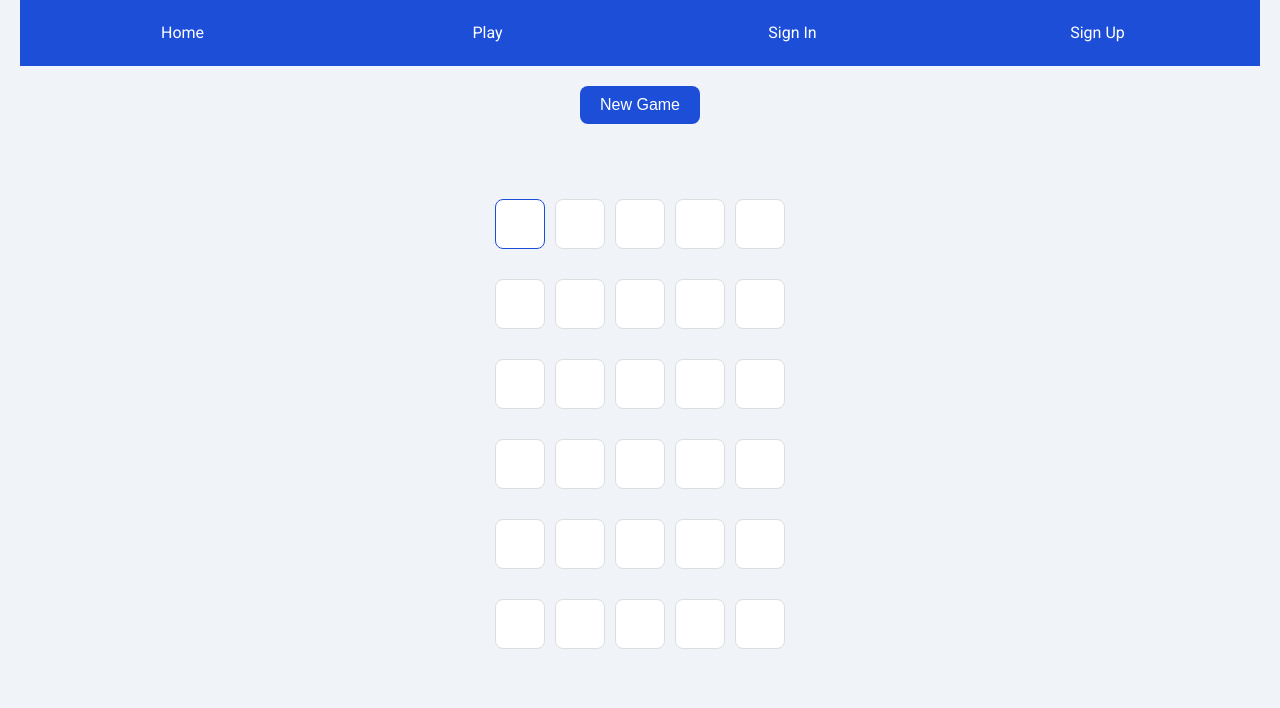
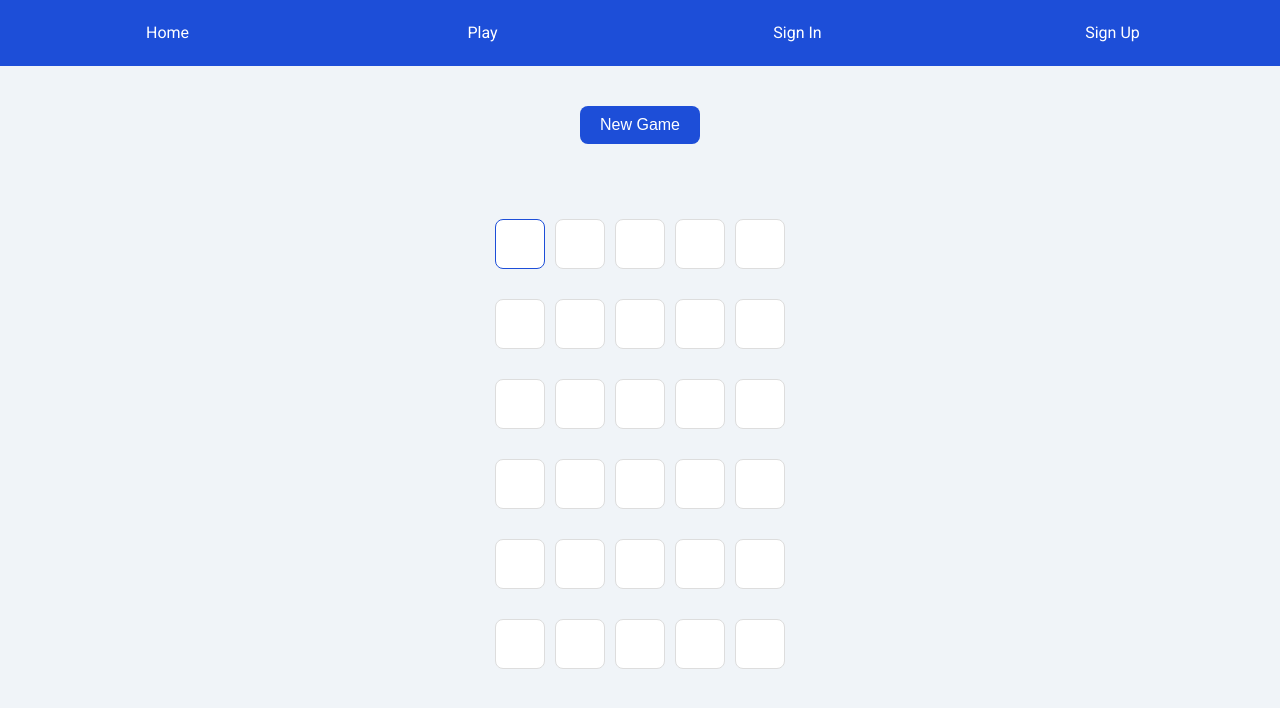
Before and after one commit to RobinMenestret/wordleGame, a React (Vite) app in the folder frontend/: page /game in a window 1280 px wide. Shown: the top 708 px of the page. Built offline with nearby package versions, Linux system fonts and the light colour scheme; no server answers.

Commit message:
test with createBrowserRouter

```diff
--- a/frontend/src/App.jsx
+++ b/frontend/src/App.jsx
@@ -1,5 +1,5 @@
 import React from 'react';
-import { BrowserRouter as Router, Route, Routes } from 'react-router-dom';
+import { createBrowserRouter, RouterProvider, Route, Outlet } from 'react-router-dom';
 import Home from './pages/Home';
 import Login from './pages/Login';
 import Register from './pages/Register';
@@ -10,24 +10,35 @@ import { UserProvider } from './UserContext';
 import Callback from './pages/Callback';
 import EmailConfirmation from './pages/EmailConfirmation';
 
+const Layout = () => (
+  <>
+    <Navbar />
+    <div className="container">
+      <Outlet />
+    </div>
+  </>
+);
+
+const router = createBrowserRouter([
+  {
+    path: '/',
+    element: <Layout />,
+    children: [
+      { path: '/', element: <Home /> },
+      { path: '/login', element: <Login /> },
+      { path: '/register', element: <Register /> },
+      { path: '/settings', element: <Settings /> },
+      { path: '/game', element: <Game /> },
+      { path: '/callback', element: <Callback /> },
+      { path: '/confirm/:token', element: <EmailConfirmation /> },
+    ],
+  },
+]);
+
 function App() {
-  const [username, setUsername] = React.useState('');
   return (
     <UserProvider>
-      <Router>
-        <Navbar username={username} />
-        <div className="container">
-          <Routes>
-            <Route path="/" element={<Home />} />
-            <Route path="/login" element={<Login />} />
-            <Route path="/register" element={<Register />} />
-            <Route path="/settings" element={<Settings />} />
-            <Route path="/game" element={<Game />} />
-            <Route path="/callback" element={<Callback />} />
-            <Route path="/confirm/:token" element={<EmailConfirmation />} />
-          </Routes>
-        </div>
-      </Router>
+      <RouterProvider router={router} />
     </UserProvider>
   );
 }
--- a/frontend/src/index.css
+++ b/frontend/src/index.css
@@ -14,7 +14,10 @@ body {
   background-color: #f0f4f8;
   color: #333;
   line-height: 1.6;
-  padding: 0 20px;
+  padding: 0;
+}
+.module {
+  margin : 20px;
 }
 
 h1, h2 {
--- a/frontend/src/pages/Game.jsx
+++ b/frontend/src/pages/Game.jsx
@@ -27,7 +27,7 @@ const Game = () => {
     }
   };
   return (
-    <div>
+    <div className = "module">
       <Gameboard setScore = {saveGame}/>
     </div>
   );
--- a/frontend/src/pages/Login.jsx
+++ b/frontend/src/pages/Login.jsx
@@ -33,7 +33,7 @@ function Login() {
   };
 
   return (
-    <div className="login">
+    <div className="login module">
       <h1>Sign In</h1>
       <form onSubmit={handleSubmit}>
         { invalidLogin ? <label className='invalid-login-label'>invalid email or password</label> : <p></p>}
--- a/frontend/src/pages/Settings.jsx
+++ b/frontend/src/pages/Settings.jsx
@@ -83,7 +83,7 @@ const Settings = () => {
   };
 
   return (
-    <div>
+    <div className = "module">
       <div className="settings">
         <h1>Settings</h1>
         <div>
```
